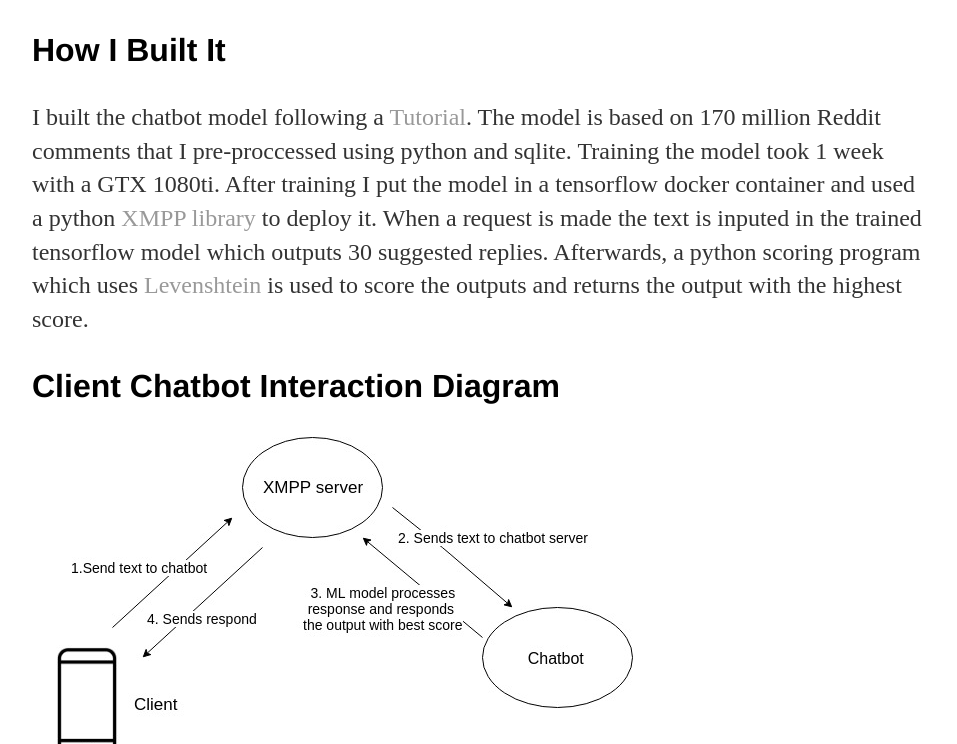
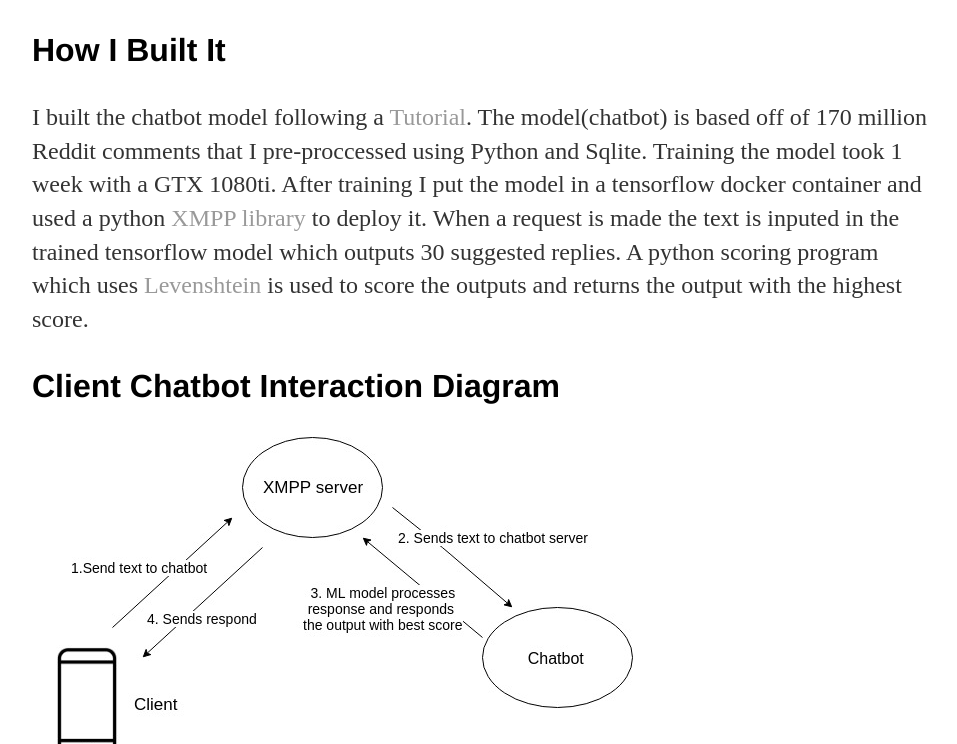
Before and after one commit to jcho7022/jcho7022.github.io, a Jekyll site: the page built from projects/chatbot/index.html, in a window 1280 px wide and 900 px high, scrolled down 858 px, cut to the strip 156-900 px from the top of the window. Shown: the whole strip, without its empty margins (160-1117 px from the left). Built offline with Jekyll 4.4.1, drawn with Linux system fonts in a browser that asks for light colours.

Commit message:
Update index.html

```diff
--- a/projects/chatbot/index.html
+++ b/projects/chatbot/index.html
@@ -9,11 +9,11 @@ title: Chatbot
 <iframe  width="980" height="660" src="https://www.youtube.com/embed/3hVw9_ZETow" frameborder="0" allow="accelerometer; autoplay; encrypted-media; gyroscope; picture-in-picture" allowfullscreen></iframe>
 <h3>How I Built It</h3>
 <p>I built the chatbot model following a <a href="https://pythonprogramming.net/chatbot-deep-learning-python-tensorflow/">Tutorial</a>.
-The model is based on 170 million Reddit comments that I pre-proccessed using python and sqlite.
+The model(chatbot) is based off of 170 million Reddit comments that I pre-proccessed using Python and Sqlite.
 Training the model took 1 week with a GTX 1080ti. After training I put the model in a tensorflow docker container
  and used a python <a href="https://docs.zombofant.net/aioxmpp/devel/">XMPP library</a> to deploy it.
 When a request is made the text is inputed in the trained tensorflow model which outputs 30 suggested replies.
-Afterwards, a python scoring program which uses <a href="https://pypi.org/project/python-Levenshtein/">Levenshtein</a>
+A python scoring program which uses <a href="https://pypi.org/project/python-Levenshtein/">Levenshtein</a>
 is used to score the outputs and returns the output with the highest score.</p>
 
 <h3>Client Chatbot Interaction Diagram</h3>
```
